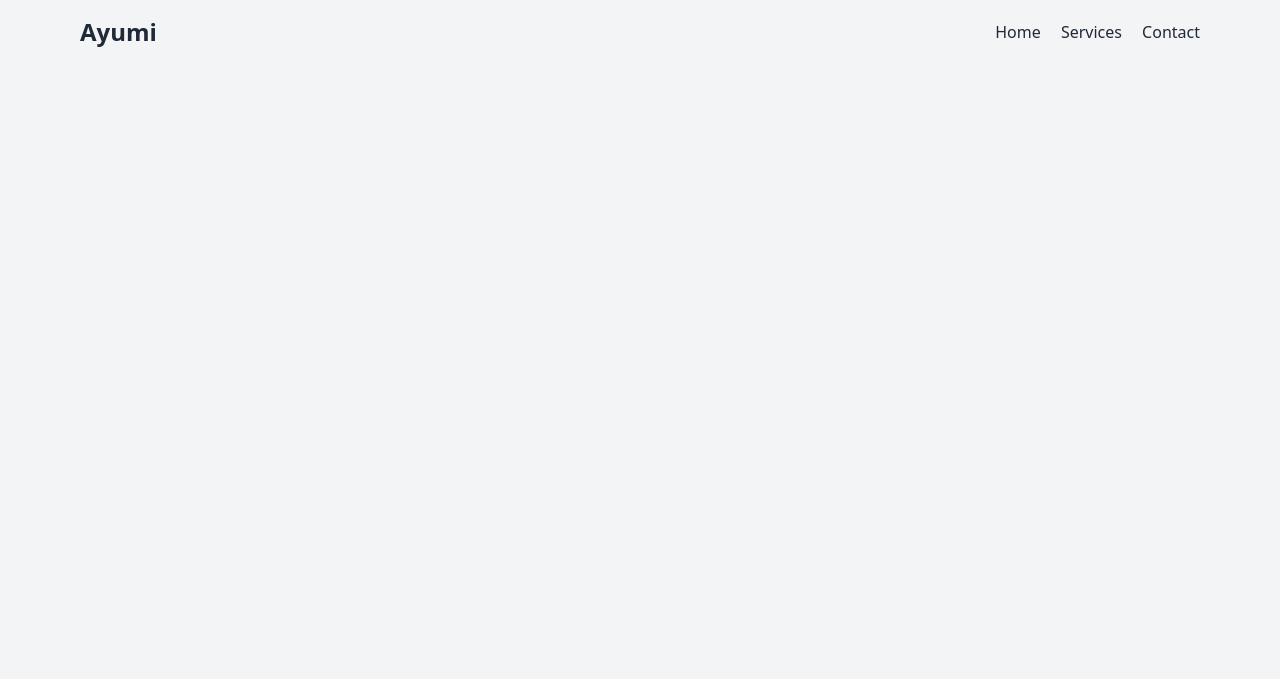
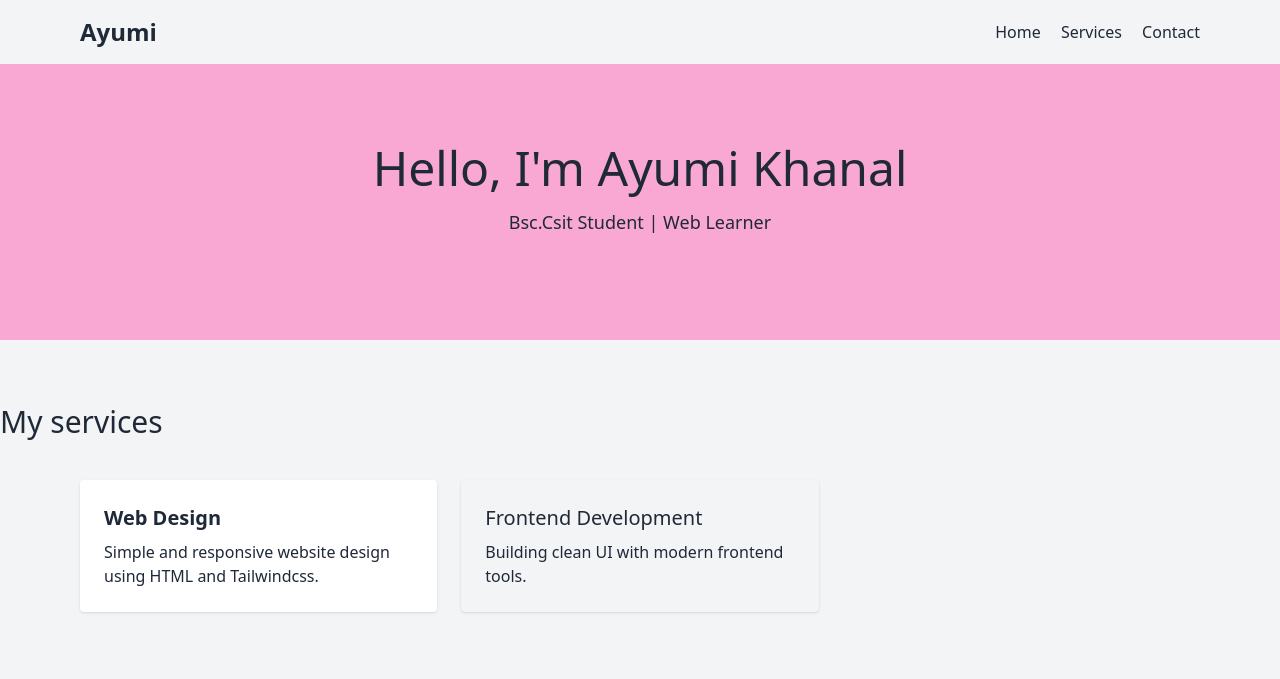
Before and after one commit to Ayumii07/portfolio_site, a plain HTML site: page index.html in a window 1280 px wide. Drawn offline with nearby package versions, Linux system fonts and the light colour scheme.

Commit message:
[ADD]:portfolio_site

```diff
--- a/index.html
+++ b/index.html
@@ -16,5 +16,22 @@
                 <a href="#contact"class="hover:underline">Contact</a>
             </nav>
         </div>
+    </header>
+    <section id="home" class="text-center py-20 bg-pink-300">
+        <h2 class="text-5xl font bold mb-4">Hello, I'm Ayumi Khanal</h2>
+        <p class="text-lg mb-6">Bsc.Csit Student | Web Learner</p>
+    </section>
+    <section id="services" class="py-16">
+        <h2 class="text-3xl font bold text_center mb-10">My services</h2>
+        <div class="max-w-6xl mx-auto grid grid-cols-1 md:grid-cols-3 gap-6 px-4">
+            <div class="bg-white p-6 rounded shadow">
+                <h3 class="text-xl font-semibold mb-2">Web Design</h3>
+                <p>Simple and responsive website design using HTML and Tailwindcss.</p>
+            </div>
+        <div class="bg-purple 800 p-6 rounded shadow">
+            <h3 class="text-xl font semibold mb-2">Frontend Development</h3>
+            <p>Building clean UI with modern frontend tools.</p>
+        </div>
+    </section>
     </body>
 </html>
```
